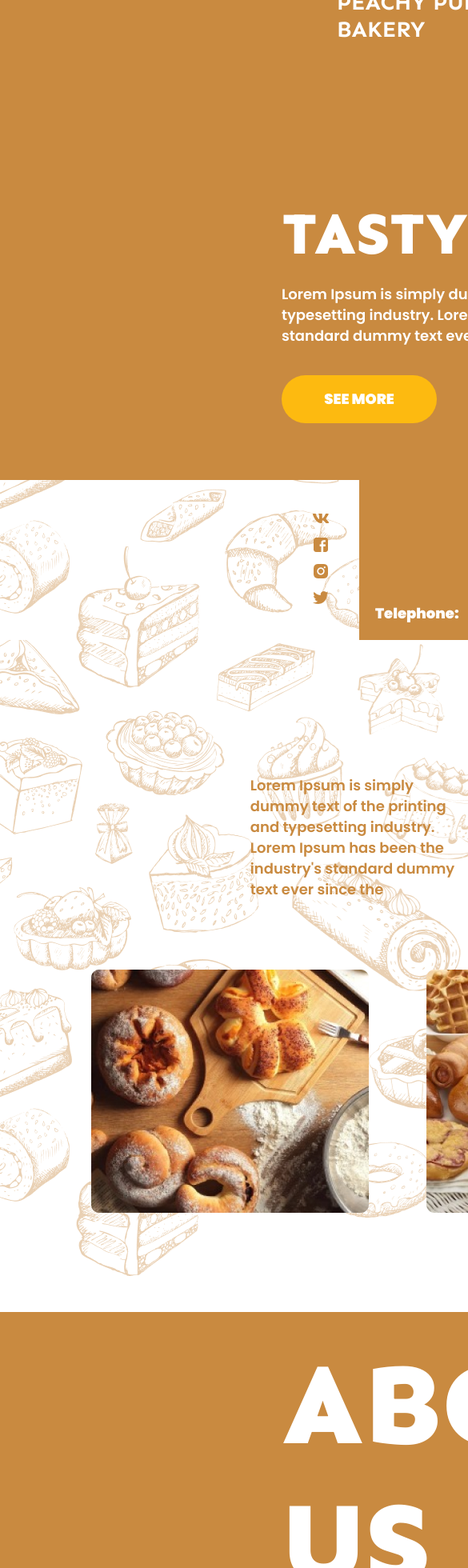
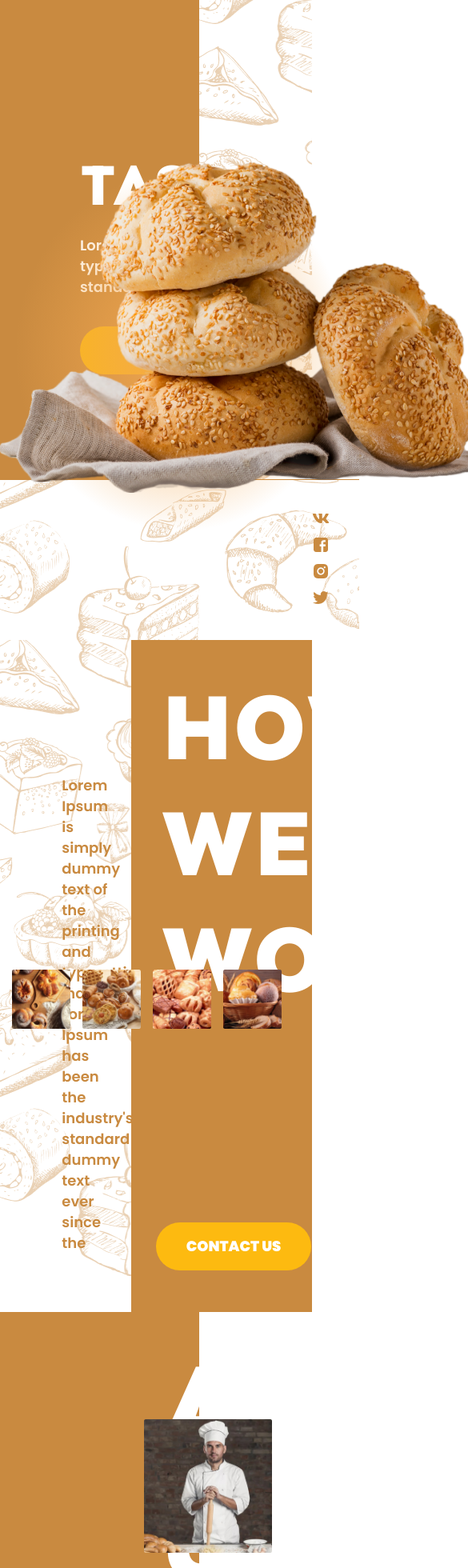
Before and after one commit to mahamfathy/menu-upskilling-task, an Angular app: page / in a window 390 px wide. Shown: the part 40-2000 px from the top of the page at 80% size, 585 px wide, since content can reach past the window. Built offline with nearby package versions, Linux system fonts and the light colour scheme; no server answers.

Commit message:
finish styles for the default responsive

```diff
--- a/src/app/about-us/about-us.component.scss
+++ b/src/app/about-us/about-us.component.scss
@@ -13,11 +13,10 @@
     background-color: $color-primary-bg;
 
     .text-wrapper {
-      width: 45%;
       position: absolute;
       height: max-content;
       top: 29px;
-      left: 352px;
+      left: 200px;
       h2 {
         width: min-content;
         margin: 0;
@@ -29,7 +28,7 @@
         text-align: left;
         text-underline-position: from-font;
         text-decoration-skip-ink: none;
-        width: 552px;
+        width: 45%;
         margin-bottom: 2rem;
       }
       button {
@@ -38,7 +37,9 @@
     }
     img {
       position: absolute;
-      right: 248px;
+      right: 50px;
+      width: 41%;
+      top: 16%;
     }
   }
   .col2 {
--- a/src/app/contact-us/contact-us.component.scss
+++ b/src/app/contact-us/contact-us.component.scss
@@ -16,7 +16,7 @@
     }
     .form-wrapper {
       display: flex;
-      width: 31.63%;
+      width: 50%;
       height: 14.78rem;
       justify-content: space-between;
       .col1 {
--- a/src/app/info/info.component.scss
+++ b/src/app/info/info.component.scss
@@ -6,14 +6,14 @@
   display: flex;
   position: relative;
   .col1 {
-    width: calc(100% / 3);
+    width: 42%;
     background-image: url(../../assets/img/mask-group3.png);
     background-repeat: no-repeat;
     background-size: cover;
     color: $color-primary-bg;
     position: relative;
     p {
-      width: 43.68%;
+      width: 45.8%;
       font-family: Poppins;
       font-size: 18px;
       font-weight: 600;
@@ -27,21 +27,25 @@
     }
   }
   .col2 {
-    width: calc(100% / 3 * 2);
+    width: calc(100% - 42%);
     background-color: $color-primary-bg;
     justify-content: unset;
     h2 {
-      width: 50%;
+      width: 67%;
       text-align: right;
+      font-size: 120px;
       margin: 2rem 0 0;
     }
     .images-wrapper {
       position: absolute;
       top: 49%;
-      left: 2.2%;
+      left: 0;
       display: flex;
-      width: 85%;
+      width: 94%;
       justify-content: space-evenly;
+      img {
+        width: 20%;
+      }
     }
     .btn {
       position: absolute;
--- a/src/app/main-page/main-page.component.scss
+++ b/src/app/main-page/main-page.component.scss
@@ -28,12 +28,10 @@
       text-transform: uppercase;
     }
     .text-wrapper {
-      width: 56%;
       position: absolute;
       width: 621px;
-      height: 89px;
-      top: 288px;
-      left: 352px;
+      left: 100px;
+      top: 27%;
       h1 {
         margin: 0;
         font-family: "sen";
@@ -118,8 +116,8 @@
     }
     img {
       position: absolute;
-      top: 57%;
-      transform: translate(-50%, -50%);
+      top: 54%;
+      transform: translate(-38%, -51%);
     }
   }
 }
--- a/src/app/recipes/recipes.component.scss
+++ b/src/app/recipes/recipes.component.scss
@@ -11,10 +11,10 @@
       flex-direction: row;
       flex-wrap: wrap;
       justify-content: space-evenly;
-      width: 66%;
-      row-gap: 1.2rem;
+      width: 91%;
+      row-gap: 2rem;
       .card {
-        width: 385px;
+        width: 26%;
         height: 504px;
         border: 1px solid $card-color-bg;
         img {
--- a/src/app/reviews/reviews.component.html
+++ b/src/app/reviews/reviews.component.html
@@ -1,6 +1,6 @@
 <div class="container u-center-div">
-  <div class="row">
-    <h2>testymonials</h2>
+  <div class="row u-center-div">
+    <h2 class="heading-white">testymonials</h2>
     <div class="review-wrapper">
       @for ( review of reviews ;track review) {
 
--- a/src/app/reviews/reviews.component.scss
+++ b/src/app/reviews/reviews.component.scss
@@ -1,6 +1,8 @@
 @import "../../assets/sass/abstract/variables";
 @import "../../assets/sass/components/button";
 @import "../../assets/sass/base/utilities";
+@import "../../assets/sass/abstract/mixins";
+@import "../../assets/sass/base/typography";
 .container {
   width: 100%;
   color: $color-white;
@@ -11,16 +13,8 @@
   background-repeat: no-repeat;
   padding: 3.8rem;
   .row {
-    width: 72rem;
     h2 {
       margin: 0;
-      font-family: Sen;
-      font-size: 144px;
-      font-weight: 800;
-      text-align: left;
-      text-underline-position: from-font;
-      text-decoration-skip-ink: none;
-      text-transform: uppercase;
       margin-bottom: 2rem;
     }
 
--- a/src/assets/sass/abstract/_mixins.scss
+++ b/src/assets/sass/abstract/_mixins.scss
@@ -5,6 +5,9 @@
   text-underline-position: from-font;
   text-decoration-skip-ink: none;
   text-transform: uppercase;
+  @include respond(big-desktop) {
+    font-size: 144px;
+  }
 }
 
 // MEDIA QUERY MANAGER
--- a/src/styles.scss
+++ b/src/styles.scss
@@ -6,7 +6,7 @@ body {
 }
 html,
 body {
-  width: 105.7rem;
+  width: 100%;
   height: 100%;
   margin: 0;
   padding: 0;
```
